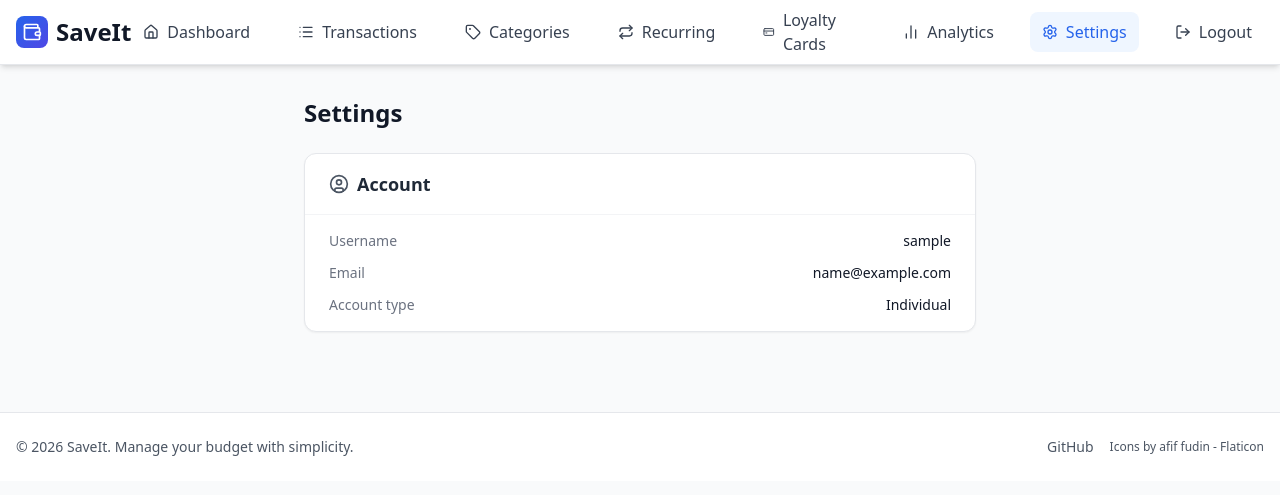
After one commit to Orfico/saveit, a Django app: page /settings/ in a window 1280 px wide. The commit adds this page. Shown: the top 495 px of the page. Run offline with Django 5.2, Linux system fonts and the light colour scheme; the visitor is signed in with stand-in values (Sample User, id 1); data comes from the database, SQL or seed files in the repository; some libraries are stand-ins or nearby versions.

Commit message:
feat: family members setup and account switching
Family account users can now add individual users as members from the
Settings page (by username). Both the family account and any linked
individual accounts gain a Switch option that lets them jump between
the two contexts without logging out and back in.

- New FamilyMember model (migration 0016) links FamilyProfile to User
- SettingsView, AddFamilyMemberView, RemoveFamilyMemberView: manage the
  family↔individual membership from /settings/
- SwitchAccountView: validates the link, calls login() for the target
  user, and stores the original user pk in the session (_switch_from)
  after the session flush that login() performs for different users
- SwitchBackView: reads _switch_from, restores the original session
- account_switch context processor exposes switch_from_user globally
- base.html: Settings link in desktop + mobile nav; amber switch-back
  banner displayed whenever _switch_from is present in session
- settings.html: members list with Switch/Remove per member; linked
  family accounts section for individual users; account info panel
- IT/FR translations for all new strings; .mo files recompiled
- 22 new tests covering all views, security boundaries, and the model

Co-Authored-By: Claude Sonnet 4.6 <noreply@anthropic.com>

```diff
--- /dev/null
+++ b/core/context_processors.py
@@ -0,0 +1,14 @@
+from django.contrib.auth.models import User
+
+
+def account_switch(request):
+    """Adds switch_from_user to template context when an account switch is active."""
+    ctx = {'switch_from_user': None}
+    if request.user.is_authenticated:
+        switch_from_pk = request.session.get('_switch_from')
+        if switch_from_pk:
+            try:
+                ctx['switch_from_user'] = User.objects.get(pk=switch_from_pk)
+            except User.DoesNotExist:
+                del request.session['_switch_from']
+    return ctx
--- a/core/urls.py
+++ b/core/urls.py
@@ -70,4 +70,11 @@ urlpatterns = [
 
     # ── Analytics ────────────────────────────────────────────────────────────
     path('analytics/', views.AnalyticsView.as_view(), name='analytics'),
+
+    # ── Settings & Account Switching ─────────────────────────────────────────
+    path('settings/', views.SettingsView.as_view(), name='settings'),
+    path('settings/members/add/', views.AddFamilyMemberView.as_view(), name='settings_add_member'),
+    path('settings/members/<int:pk>/remove/', views.RemoveFamilyMemberView.as_view(), name='settings_remove_member'),
+    path('settings/switch/<int:user_pk>/', views.SwitchAccountView.as_view(), name='account_switch'),
+    path('settings/switch-back/', views.SwitchBackView.as_view(), name='account_switch_back'),
 ]
--- a/core/views.py
+++ b/core/views.py
@@ -17,6 +17,7 @@ from django.conf import settings
 from django.contrib import messages
 from django.contrib.auth import authenticate, login, logout
 from django.contrib.auth.mixins import LoginRequiredMixin
+from django.contrib.auth.models import User
 from django.contrib.auth.views import LoginView
 from django.db import models
 from django.db.models import Count, Q, Sum
@@ -34,7 +35,7 @@ from django.views.generic import (
 
 # Local imports
 from .forms import CustomAuthenticationForm, CustomUserCreationForm, TransactionForm
-from .models import Category, FamilyProfile, LoyaltyCard, Transaction
+from .models import Category, FamilyMember, FamilyProfile, LoyaltyCard, Transaction
 from .utils.barcode_generator import BarcodeGenerator
 
 logger = logging.getLogger(__name__)
@@ -1023,3 +1024,128 @@ class AnalyticsView(LoginRequiredMixin, TemplateView):
             'income_by_category': json.dumps(income_by_category),
         })
         return ctx
+
+
+# ===========================================================================
+# SETTINGS & ACCOUNT SWITCHING
+# ===========================================================================
+
+class SettingsView(LoginRequiredMixin, TemplateView):
+    template_name = 'core/settings.html'
+
+    def get_context_data(self, **kwargs):
+        ctx = super().get_context_data(**kwargs)
+        user = self.request.user
+        family = is_family(user)
+        ctx['is_family'] = family
+        if family:
+            fp = user.family_profile
+            ctx['family_profile'] = fp
+            ctx['linked_members'] = fp.linked_members.select_related('user').all()
+        ctx['family_memberships'] = user.family_memberships.select_related('family_profile__user').all()
+        return ctx
+
+
+class AddFamilyMemberView(LoginRequiredMixin, View):
+    def post(self, request):
+        if not is_family(request.user):
+            messages.error(request, _('Only family accounts can add members.'))
+            return redirect('core:settings')
+
+        username = request.POST.get('username', '').strip()
+        if not username:
+            messages.error(request, _('Please enter a username.'))
+            return redirect('core:settings')
+
+        try:
+            target_user = User.objects.get(username=username)
+        except User.DoesNotExist:
+            messages.error(request, _('No user found with that username.'))
+            return redirect('core:settings')
+
+        if target_user == request.user:
+            messages.error(request, _('You cannot add yourself as a member.'))
+            return redirect('core:settings')
+
+        if is_family(target_user):
+            messages.error(request, _('Only individual accounts can be added as members.'))
+            return redirect('core:settings')
+
+        fp = request.user.family_profile
+        fm, created = FamilyMember.objects.get_or_create(family_profile=fp, user=target_user)
+        if created:
+            messages.success(request, _('%(username)s has been added as a member.') % {'username': username})
+        else:
+            messages.info(request, _('%(username)s is already a member of this family account.') % {'username': username})
+        return redirect('core:settings')
+
+
+class RemoveFamilyMemberView(LoginRequiredMixin, View):
+    def post(self, request, pk):
+        if not is_family(request.user):
+            messages.error(request, _('Only family accounts can remove members.'))
+            return redirect('core:settings')
+
+        fm = get_object_or_404(FamilyMember, pk=pk, family_profile=request.user.family_profile)
+        username = fm.user.username
+        fm.delete()
+        messages.success(request, _('%(username)s has been removed from your family account.') % {'username': username})
+        return redirect('core:settings')
+
+
+class SwitchAccountView(LoginRequiredMixin, View):
+    def post(self, request, user_pk):
+        try:
+            target_user = User.objects.get(pk=user_pk)
+        except User.DoesNotExist:
+            messages.error(request, _('Account not found.'))
+            return redirect('core:settings')
+
+        current_user = request.user
+        can_switch = False
+
+        if is_family(current_user):
+            # Family user switching to one of their linked individual members
+            can_switch = current_user.family_profile.linked_members.filter(user=target_user).exists()
+        elif is_family(target_user):
+            # Individual member switching to a family account they belong to
+            can_switch = current_user.family_memberships.filter(family_profile__user=target_user).exists()
+
+        if not can_switch:
+            messages.error(request, _('You are not authorized to switch to this account.'))
+            return redirect('core:settings')
+
+        # Capture before login() potentially flushes the session when switching users.
+        # Don't overwrite if already in a switched state (e.g. switching again from
+        # a member account to a different member).
+        already_switched = '_switch_from' in request.session
+        original_pk = request.session.get('_switch_from', current_user.pk)
+
+        # login() calls session.flush() when the user changes, clearing all data.
+        login(request, target_user, backend='django.contrib.auth.backends.ModelBackend')
+
+        # Re-set after login() so it survives the session flush.
+        if not already_switched:
+            request.session['_switch_from'] = original_pk
+        messages.success(request, _('Switched to %(username)s\'s account.') % {'username': target_user.username})
+        return redirect('core:dashboard')
+
+
+class SwitchBackView(LoginRequiredMixin, View):
+    def post(self, request):
+        original_pk = request.session.get('_switch_from')
+        if not original_pk:
+            messages.error(request, _('No account to switch back to.'))
+            return redirect('core:dashboard')
+
+        try:
+            original_user = User.objects.get(pk=original_pk)
+        except User.DoesNotExist:
+            del request.session['_switch_from']
+            messages.error(request, _('The original account no longer exists.'))
+            return redirect('core:dashboard')
+
+        del request.session['_switch_from']
+        login(request, original_user, backend='django.contrib.auth.backends.ModelBackend')
+        messages.success(request, _('Switched back to %(username)s\'s account.') % {'username': original_user.username})
+        return redirect('core:dashboard')
--- a/finance_app/settings.py
+++ b/finance_app/settings.py
@@ -113,6 +113,7 @@ TEMPLATES = [
                 'django.template.context_processors.request',
                 'django.contrib.auth.context_processors.auth',
                 'django.contrib.messages.context_processors.messages',
+                'core.context_processors.account_switch',
             ],
         },
     },
--- a/templates/base.html
+++ b/templates/base.html
@@ -80,6 +80,12 @@
                         <span>{% trans "Analytics" %}</span>
                     </a>
 
+                    <a href="{% url 'core:settings' %}"
+                       class="flex items-center gap-2 px-3 py-2 rounded-lg hover:bg-blue-50 transition-colors {% if request.resolver_match.url_name == 'settings' %}bg-blue-50 text-blue-600{% else %}text-gray-700{% endif %}">
+                        <i data-lucide="settings" class="w-4 h-4"></i>
+                        <span>{% trans "Settings" %}</span>
+                    </a>
+
                     <form method="POST" action="{% url 'core:logout' %}" class="inline">
                         {% csrf_token %}
                         <button type="submit"
@@ -135,6 +141,12 @@
                         <span>{% trans "Analytics" %}</span>
                     </a>
 
+                    <a href="{% url 'core:settings' %}"
+                       class="flex items-center gap-2 px-3 py-2 rounded-lg hover:bg-blue-50 transition-colors {% if request.resolver_match.url_name == 'settings' %}bg-blue-50 text-blue-600{% else %}text-gray-700{% endif %}">
+                        <i data-lucide="settings" class="w-4 h-4"></i>
+                        <span>{% trans "Settings" %}</span>
+                    </a>
+
                     <form method="POST" action="{% url 'core:logout' %}">
                         {% csrf_token %}
                         <button type="submit"
@@ -147,6 +159,26 @@
             </div>
         </div>
     </nav>
+    {% endif %}
+
+    <!-- Switch-back banner -->
+    {% if switch_from_user %}
+    <div class="bg-amber-50 border-b border-amber-300">
+        <div class="container mx-auto px-4 py-2 flex items-center justify-between gap-4">
+            <span class="text-sm text-amber-800 flex items-center gap-2">
+                <i data-lucide="users" class="w-4 h-4"></i>
+                {% blocktrans with current=user.username original=switch_from_user.username %}Viewing as <strong>{{ current }}</strong> — originally signed in as <strong>{{ original }}</strong>{% endblocktrans %}
+            </span>
+            <form method="POST" action="{% url 'core:account_switch_back' %}">
+                {% csrf_token %}
+                <button type="submit"
+                        class="text-sm font-medium text-amber-900 bg-amber-200 hover:bg-amber-300 px-3 py-1 rounded-lg transition-colors flex items-center gap-1">
+                    <i data-lucide="arrow-left-right" class="w-3 h-3"></i>
+                    {% trans "Switch back" %}
+                </button>
+            </form>
+        </div>
+    </div>
     {% endif %}
 
     <!-- Messages -->
--- /dev/null
+++ b/templates/core/settings.html
@@ -0,0 +1,154 @@
+{% extends "base.html" %}
+{% load i18n %}
+
+{% block title %}{% trans "Settings" %} — SaveIt{% endblock %}
+
+{% block content %}
+<div class="max-w-2xl mx-auto">
+    <h1 class="text-2xl font-bold text-gray-900 mb-6">{% trans "Settings" %}</h1>
+
+    {% if is_family %}
+    <!-- ── Family Members ──────────────────────────────────────────── -->
+    <div class="bg-white rounded-xl shadow-sm border border-gray-200 mb-6">
+        <div class="px-6 py-4 border-b border-gray-100">
+            <h2 class="text-lg font-semibold text-gray-800 flex items-center gap-2">
+                <i data-lucide="users" class="w-5 h-5 text-blue-600"></i>
+                {% trans "Family Members" %}
+            </h2>
+            <p class="text-sm text-gray-500 mt-1">
+                {% trans "Add individual users to your family account so they can switch between their personal and family views." %}
+            </p>
+        </div>
+
+        <div class="px-6 py-4">
+            <!-- Add member form -->
+            <form method="POST" action="{% url 'core:settings_add_member' %}" class="flex gap-3 mb-6">
+                {% csrf_token %}
+                <input type="text" name="username" required
+                       placeholder="{% trans "Username" %}"
+                       class="flex-1 border border-gray-300 px-4 py-2 rounded-lg focus:ring-2 focus:ring-blue-500 focus:border-blue-500 text-sm">
+                <button type="submit"
+                        class="bg-blue-600 hover:bg-blue-700 text-white px-4 py-2 rounded-lg text-sm font-medium transition-colors flex items-center gap-2">
+                    <i data-lucide="user-plus" class="w-4 h-4"></i>
+                    {% trans "Add Member" %}
+                </button>
+            </form>
+
+            <!-- Current members -->
+            {% if linked_members %}
+            <ul class="divide-y divide-gray-100">
+                {% for fm in linked_members %}
+                <li class="py-3 flex items-center justify-between">
+                    <div class="flex items-center gap-3">
+                        <div class="w-8 h-8 bg-indigo-100 rounded-full flex items-center justify-center">
+                            <i data-lucide="user" class="w-4 h-4 text-indigo-600"></i>
+                        </div>
+                        <div>
+                            <p class="text-sm font-medium text-gray-900">{{ fm.user.username }}</p>
+                            {% if fm.user.get_full_name %}
+                            <p class="text-xs text-gray-500">{{ fm.user.get_full_name }}</p>
+                            {% endif %}
+                        </div>
+                    </div>
+                    <div class="flex items-center gap-2">
+                        <!-- Switch to this member's account -->
+                        <form method="POST" action="{% url 'core:account_switch' fm.user.pk %}">
+                            {% csrf_token %}
+                            <button type="submit"
+                                    class="text-sm text-blue-600 hover:text-blue-800 bg-blue-50 hover:bg-blue-100 px-3 py-1 rounded-lg transition-colors flex items-center gap-1">
+                                <i data-lucide="arrow-left-right" class="w-3 h-3"></i>
+                                {% trans "Switch" %}
+                            </button>
+                        </form>
+                        <!-- Remove member -->
+                        <form method="POST" action="{% url 'core:settings_remove_member' fm.pk %}">
+                            {% csrf_token %}
+                            <button type="submit"
+                                    class="text-sm text-red-600 hover:text-red-800 bg-red-50 hover:bg-red-100 px-3 py-1 rounded-lg transition-colors flex items-center gap-1"
+                                    onclick="return confirm('{% trans "Remove this member?" %}')">
+                                <i data-lucide="user-minus" class="w-3 h-3"></i>
+                                {% trans "Remove" %}
+                            </button>
+                        </form>
+                    </div>
+                </li>
+                {% endfor %}
+            </ul>
+            {% else %}
+            <p class="text-sm text-gray-500 text-center py-4">{% trans "No members added yet." %}</p>
+            {% endif %}
+        </div>
+    </div>
+    {% endif %}
+
+    <!-- ── Linked Family Accounts (for individual users) ──────────── -->
+    {% if family_memberships %}
+    <div class="bg-white rounded-xl shadow-sm border border-gray-200 mb-6">
+        <div class="px-6 py-4 border-b border-gray-100">
+            <h2 class="text-lg font-semibold text-gray-800 flex items-center gap-2">
+                <i data-lucide="home" class="w-5 h-5 text-green-600"></i>
+                {% trans "Family Accounts" %}
+            </h2>
+            <p class="text-sm text-gray-500 mt-1">
+                {% trans "Family accounts you are a member of." %}
+            </p>
+        </div>
+        <div class="px-6 py-4">
+            <ul class="divide-y divide-gray-100">
+                {% for fm in family_memberships %}
+                <li class="py-3 flex items-center justify-between">
+                    <div class="flex items-center gap-3">
+                        <div class="w-8 h-8 bg-green-100 rounded-full flex items-center justify-center">
+                            <i data-lucide="users" class="w-4 h-4 text-green-600"></i>
+                        </div>
+                        <div>
+                            <p class="text-sm font-medium text-gray-900">{{ fm.family_profile }}</p>
+                            <p class="text-xs text-gray-500">{{ fm.family_profile.user.username }}</p>
+                        </div>
+                    </div>
+                    <form method="POST" action="{% url 'core:account_switch' fm.family_profile.user.pk %}">
+                        {% csrf_token %}
+                        <button type="submit"
+                                class="text-sm text-green-600 hover:text-green-800 bg-green-50 hover:bg-green-100 px-3 py-1 rounded-lg transition-colors flex items-center gap-1">
+                            <i data-lucide="arrow-left-right" class="w-3 h-3"></i>
+                            {% trans "Switch" %}
+                        </button>
+                    </form>
+                </li>
+                {% endfor %}
+            </ul>
+        </div>
+    </div>
+    {% endif %}
+
+    <!-- ── Account Info ───────────────────────────────────────────── -->
+    <div class="bg-white rounded-xl shadow-sm border border-gray-200">
+        <div class="px-6 py-4 border-b border-gray-100">
+            <h2 class="text-lg font-semibold text-gray-800 flex items-center gap-2">
+                <i data-lucide="user-circle" class="w-5 h-5 text-gray-600"></i>
+                {% trans "Account" %}
+            </h2>
+        </div>
+        <div class="px-6 py-4 space-y-3">
+            <div class="flex justify-between text-sm">
+                <span class="text-gray-500">{% trans "Username" %}</span>
+                <span class="font-medium text-gray-900">{{ user.username }}</span>
+            </div>
+            <div class="flex justify-between text-sm">
+                <span class="text-gray-500">{% trans "Email" %}</span>
+                <span class="font-medium text-gray-900">{{ user.email|default:"—" }}</span>
+            </div>
+            <div class="flex justify-between text-sm">
+                <span class="text-gray-500">{% trans "Account type" %}</span>
+                <span class="font-medium text-gray-900">
+                    {% if is_family %}
+                        {% trans "Family" %} — {{ family_profile }}
+                    {% else %}
+                        {% trans "Individual" %}
+                    {% endif %}
+                </span>
+            </div>
+        </div>
+    </div>
+</div>
+{% endblock %}
```
Also changed, not shown: core/models.py (+17 -0 lines), core/tests/test_settings.py (added, +209 -0 lines), core/migrations/0016_familymember.py (added), locale/fr/LC_MESSAGES/django.po, locale/it/LC_MESSAGES/django.po, 2 other files.
